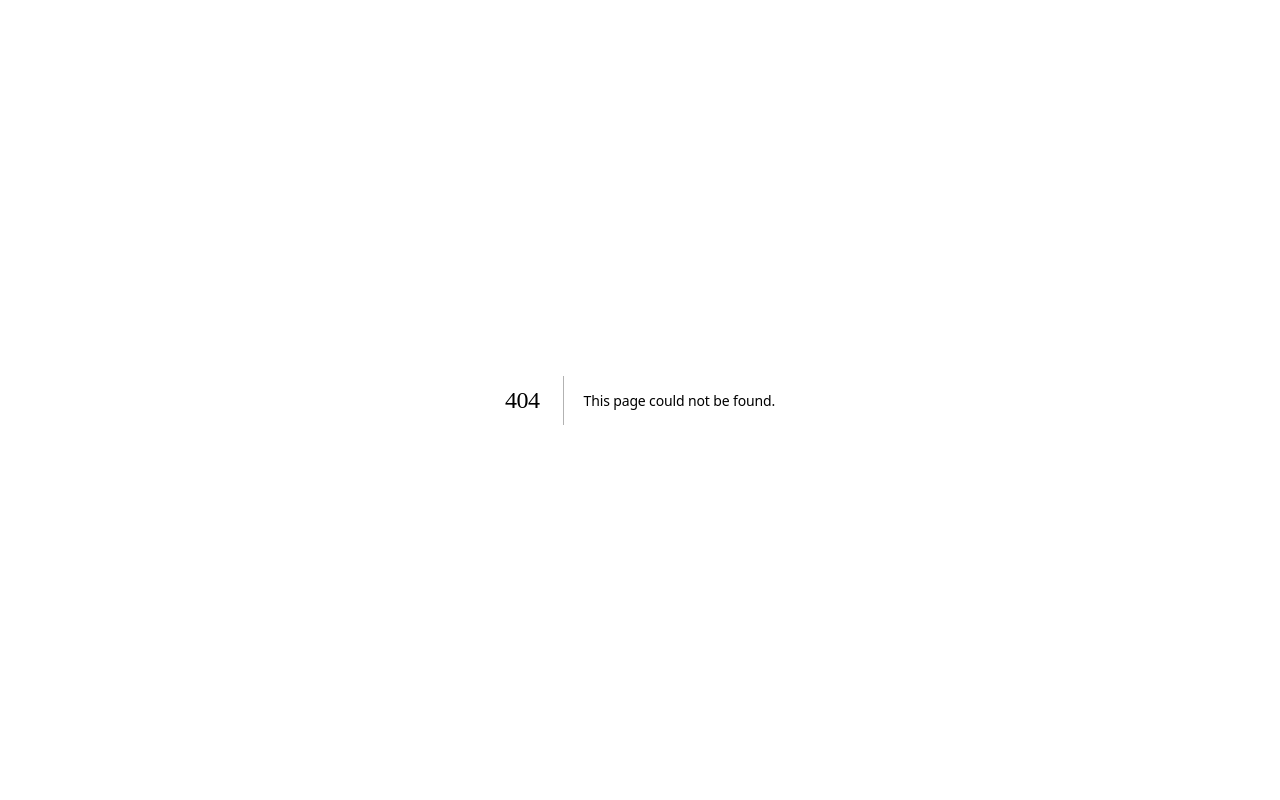
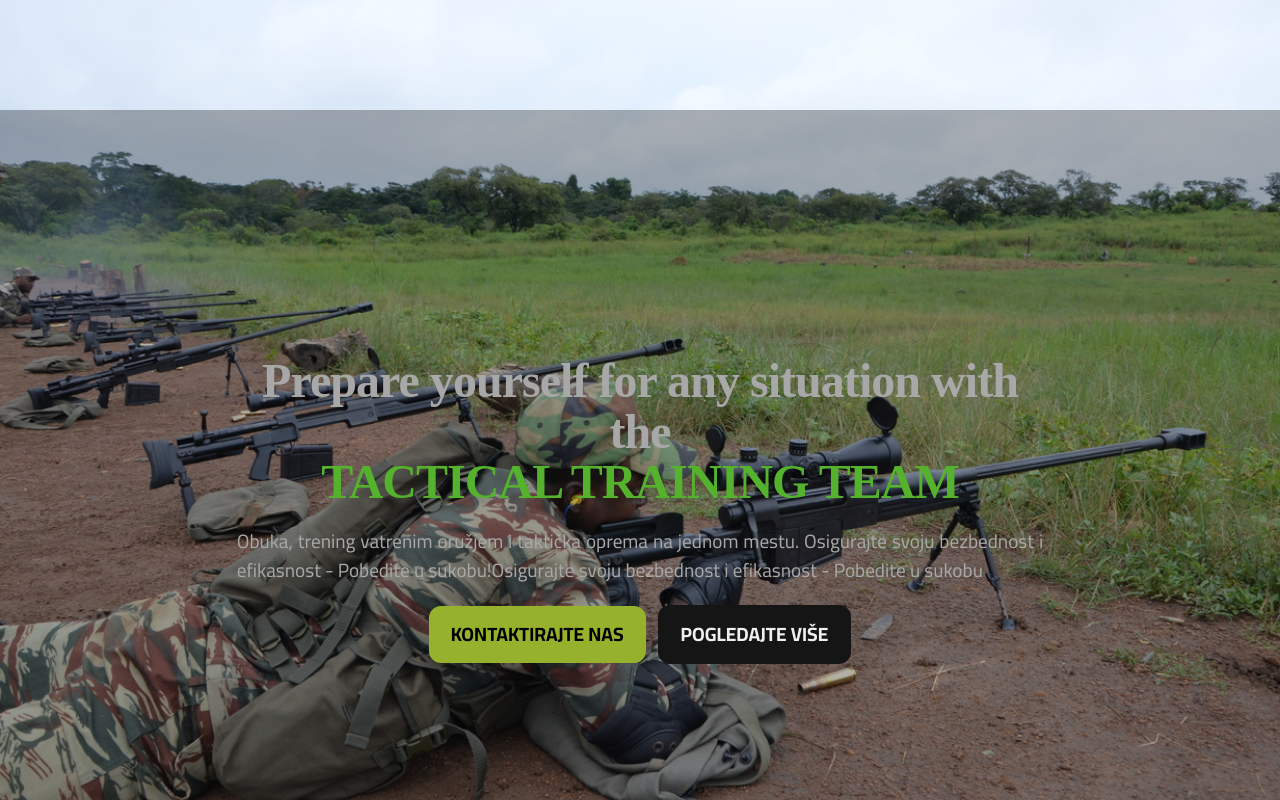
Before and after one commit to Slavisa05/tacticalttt, a Next.js app: page /en in a window 1280 px wide. Before the commit this address had no page. Built offline with nearby package versions, Linux system fonts and the light colour scheme.

Commit message:
dodao [lang]

```diff
--- a/app/(main)/page.tsx
+++ /dev/null
@@ -1,9 +0,0 @@
-import HomeHero from "@/components/home/HomeHero"
-
-export default function Home() {
-  return(
-    <main>
-      <HomeHero />
-    </main>
-  )
-}
--- /dev/null
+++ b/app/[lang]/(main)/page.tsx
@@ -0,0 +1,12 @@
+import HomeHero from '@/components/home/HomeHero'
+import { Locale } from '@/i18n.config'
+
+export default async function Home({ params }: { params: Promise<{ lang: Locale }> }) {
+  const { lang } = await params;
+
+  return(
+    <main>
+      <HomeHero lang={lang} />
+    </main>
+  )
+}
--- a/app/layout.tsx
+++ b/app/[lang]/layout.tsx
@@ -6,7 +6,7 @@ import localFont from "next/font/local"
 import "./globals.css";
 
 const algerianFont = localFont({
-  src: '../public/fonts/Algerian.ttf',
+  src: '../../public/fonts/Algerian.ttf',
   variable: '--font-algerian',
   display: 'swap',
 })
--- a/components/home/HomeHero.tsx
+++ b/components/home/HomeHero.tsx
@@ -1,7 +1,11 @@
+import { getDictionary } from '@/dictionaries'
+import type { Locale } from '@/i18n.config'
 import Image from "next/image";
 import Button from "../ui/Button";
 
-export default function HomeHero() {
+export default async function HomeHero({ lang }: { lang: Locale }) {
+    const dict = await getDictionary(lang);
+
     return(
         <section className="relative w-full px-[5vw] pt-55 min-h-screen overflow-hidden flex items-center justify-center">
             {/* BG slika */}
@@ -19,8 +23,8 @@ export default function HomeHero() {
 
             <div className="md:max-w-[70%] flex flex-col items-center justify-center gap-5">
                 <h1 className="text-center">
-                    Pripremite se za svaku situaciju sa<br />
-                    <span className="uppercase text-green-color font-semibold">Timom za Taktički Trening</span>
+                    {dict.hero.title}<br />
+                    <span className="uppercase text-green-color font-semibold">{dict.hero.titleGreen}</span>
                 </h1>
                 <p className="text-justify">Obuka, trening vatrenim oružjem i taktička oprema na jednom mestu. Osigurajte svoju bezbednost i efikasnost - Pobedite u sukobu!Osigurajte svoju bezbednost i efikasnost - Pobedite u sukobu</p>
 
--- /dev/null
+++ b/dictionaries/en.json
@@ -0,0 +1,10 @@
+{
+  "nav": {
+    "courses": "Courses",
+    "contact": "Contact"
+  },
+  "hero": {
+    "title": "Prepare yourself for any situation with the",
+    "titleGreen": "Tactical Training Team"
+  }
+}
--- /dev/null
+++ b/dictionaries/index.ts
@@ -0,0 +1,8 @@
+import type { Locale } from '@/i18n.config'
+
+const dictionaries = {
+  sr: () => import('./sr.json').then(m => m.default),
+  en: () => import('./en.json').then(m => m.default),
+}
+
+export const getDictionary = (locale: Locale) => dictionaries[locale]()
--- /dev/null
+++ b/dictionaries/sr.json
@@ -0,0 +1,10 @@
+{
+  "nav": {
+    "courses": "Kursevi",
+    "contact": "Kontakt"
+  },
+  "hero": {
+    "title": "Pripremite se za svaku situaciju sa",
+    "titleGreen": "Timom za Taktički Trening"
+  }
+}
--- /dev/null
+++ b/i18n.config.ts
@@ -0,0 +1,6 @@
+export const i18n = {
+  defaultLocale: 'sr',
+  locales: ['sr', 'en'],
+} as const
+
+export type Locale = (typeof i18n.locales)[number]
--- a/package.json
+++ b/package.json
@@ -11,6 +11,7 @@
   "dependencies": {
     "lucide-react": "^1.17.0",
     "next": "16.2.7",
+    "next-intl": "^4.13.0",
     "react": "19.2.4",
     "react-dom": "19.2.4"
   },
--- /dev/null
+++ b/proxy.ts
@@ -0,0 +1,20 @@
+import { NextResponse } from 'next/server'
+import type { NextRequest } from 'next/server'
+import { i18n } from '@/i18n.config'
+
+export function proxy(request: NextRequest) {
+  const pathname = request.nextUrl.pathname
+  const pathnameHasLocale = i18n.locales.some(
+    locale => pathname.startsWith(`/${locale}/`) || pathname === `/${locale}`
+  )
+
+  if (!pathnameHasLocale) {
+    return NextResponse.redirect(
+      new URL(`/${i18n.defaultLocale}${pathname}`, request.url)
+    )
+  }
+}
+
+export const config = {
+  matcher: ['/((?!_next|favicon.ico|images|fonts).*)'],
+}
```
Also changed, not shown: app/[lang]/globals.css (renamed from app/globals.css), 1 other file (tests, documents, lock files or other folders).
